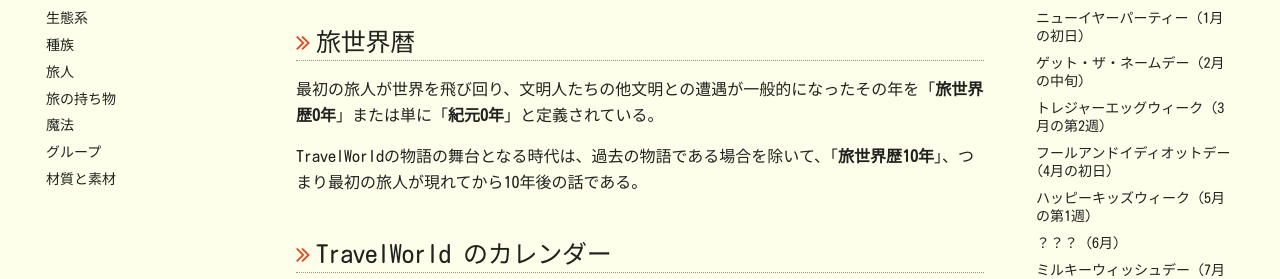
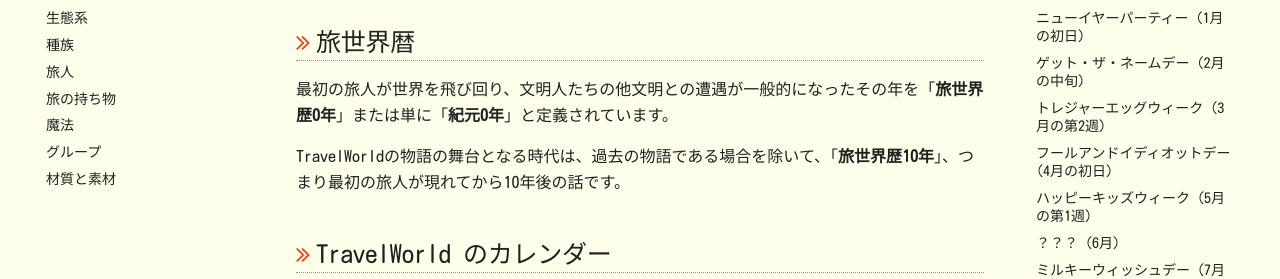
Before and after one commit to leftonbo/travelworld-docs, an MkDocs documentation site: the page built from docs/databook/calendar.md, in a window 1280 px wide and 900 px high. Shown: the part 276-555 px from the top of the window. Built offline with MkDocs 1.6.1 and Material for MkDocs 9.7.7, drawn with Linux system fonts in a browser that asks for light colours; nearby versions of some CDN libraries.

Commit message:
小さな変更

```diff
--- a/docs/databook/calendar.md
+++ b/docs/databook/calendar.md
@@ -2,9 +2,9 @@
 旅人たちや文明人たちが使う「暦」ってどうなってるのでしょうか？
 
 ## 旅世界暦
-最初の旅人が世界を飛び回り、文明人たちの他文明との遭遇が一般的になったその年を「**旅世界歴0年**」または単に「**紀元0年**」と定義されている。
+最初の旅人が世界を飛び回り、文明人たちの他文明との遭遇が一般的になったその年を「**旅世界歴0年**」または単に「**紀元0年**」と定義されています。
 
-TravelWorldの物語の舞台となる時代は、過去の物語である場合を除いて、「**旅世界歴10年**」、つまり最初の旅人が現れてから10年後の話である。
+TravelWorldの物語の舞台となる時代は、過去の物語である場合を除いて、「**旅世界歴10年**」、つまり最初の旅人が現れてから10年後の話です。
 
 ## TravelWorld のカレンダー
 
```
